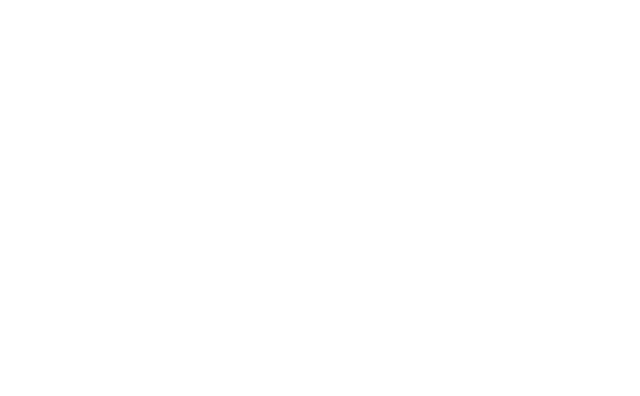
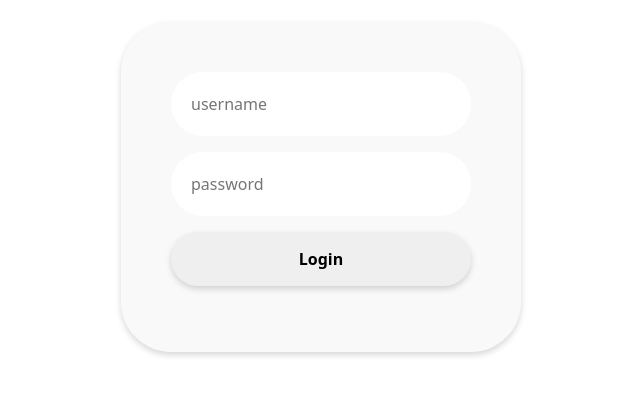
Before and after one commit to BakedCheese/Portfolio, a Vue app: page /admin/login in a window 1280 px wide. Before the commit this address had no page. Shown: the top 396 px of the page, without its empty margins (319-959 px from the left). Built offline with nearby package versions, Linux system fonts and the light colour scheme.

Commit message:
added frontend login

```diff
--- a/package.json
+++ b/package.json
@@ -11,12 +11,10 @@
     "axios": "^0.24.0",
     "core-js": "^3.6.5",
     "cors": "^2.8.5",
-    "firebase": "^9.6.1",
     "vue": "^3.0.0",
     "vue-router": "^4.0.0-0"
   },
   "devDependencies": {
-    "@vue/cli-plugin-babel": "~4.5.0",
     "@vue/cli-plugin-router": "~4.5.0",
     "@vue/cli-service": "~4.5.0",
     "@vue/compiler-sfc": "^3.0.0"
--- a/src/assets/css/global.css
+++ b/src/assets/css/global.css
@@ -10,7 +10,7 @@
 }
 
 .margin {
-  margin-bottom: 20px;
+  margin-bottom: 22px;
 }
 
 .b-text {
--- a/src/assets/css/global.scss
+++ b/src/assets/css/global.scss
@@ -7,7 +7,7 @@
 }
 
 .margin {
-  margin-bottom: 20px;
+  margin-bottom: 22px;
 }
 
 .b-text {
--- a/src/components/clickable-picture-project.vue
+++ b/src/components/clickable-picture-project.vue
@@ -98,7 +98,7 @@ export default {
   background-color: #f9f9f9;
   border-radius: 0px 50px 50px 0px;
   display: flex;
-  justify-content: start;
+  justify-content: flex-start;
   align-items: center;
 }
 .picture {
--- a/src/router/index.js
+++ b/src/router/index.js
@@ -5,6 +5,7 @@ import CreateCollection from "../views/Creation/CollectionCreation.vue";
 import EditCollection from "../views/Edit/EditCollection.vue";
 import Collection from "../views/Collection.vue";
 import Project from "../views/Project.vue";
+import Login from "../views/Admin/Login.vue";
 
 const routes = [
   {
@@ -21,6 +22,11 @@ const routes = [
     path: "/admin/overview/create/collection",
     name: "CreateCollection",
     component: CreateCollection,
+  },
+  {
+    path: "/admin/login",
+    name: "Login",
+    component: Login,
   },
   {
     path: "/admin/overview/edit/collections/:id",
--- /dev/null
+++ b/src/views/Admin/Login.vue
@@ -0,0 +1,83 @@
+<template>
+  <div>
+    <div class="margin"></div>
+    <form>
+      <p>
+        <input
+          type="text"
+          required
+          placeholder="username"
+          v-model="this.username"
+        />
+      </p>
+      <p>
+        <input
+          type="password"
+          required
+          placeholder="password"
+          v-model="this.password"
+        />
+      </p>
+      <p><button @click.prevent="login">Login</button></p>
+    </form>
+  </div>
+</template>
+
+<script>
+import axios from "axios";
+export default {
+  data() {
+    return {
+      username: "",
+      password: "",
+    };
+  },
+  methods: {
+    async login() {
+      console.log("input data...");
+      try {
+        const response = await axios.post(
+          `https://portfolio-app-6qg7c.ondigitalocean.app/webserver/login`,
+          {
+            username: this.username,
+            password: this.password,
+          }
+        );
+
+        if (response.data) {
+          console.log(response.data);
+          this.$router.push({ name: "CreateCollection" });
+        }
+      } catch (err) {
+        console.log(err.message);
+      }
+    },
+  },
+};
+</script>
+
+<style scoped>
+form {
+  padding: 50px;
+  box-shadow: rgba(0, 0, 0, 0.16) 0px 3px 6px;
+  background-color: #f9f9f9;
+  border-radius: 50px;
+}
+form input {
+  border: none;
+  padding: 20px;
+  width: 300px;
+  border-radius: 50px;
+}
+form button {
+  border: none;
+  padding: 15px;
+  width: 300px;
+  border-radius: 50px;
+  font-weight: bolder;
+  box-shadow: rgba(0, 0, 0, 0.16) 0px 3px 6px;
+}
+form button:active {
+  box-shadow: rgba(0, 0, 0, 0) 0px 3px 6px;
+}
+</style>
--- a/src/views/Home.vue
+++ b/src/views/Home.vue
@@ -143,16 +143,6 @@ export default {
   }
 }
 
-.head {
-  background-color: #1e1e1e;
-  align-items: center;
-  display: flex;
-  justify-content: center;
-  height: 100px;
-  border-radius: 50px;
-  box-shadow: rgba(0, 0, 0, 0.16) 0px 3px 6px;
-  font-size: 1.2rem;
-}
 .button {
   background-color: #2a6e47;
   border-radius: 0px 32px 32px 32px;
```
Also changed, not shown: src/data/firebase.js (deleted, +0 -23 lines), 1 other file (tests, documents, lock files or other folders).
